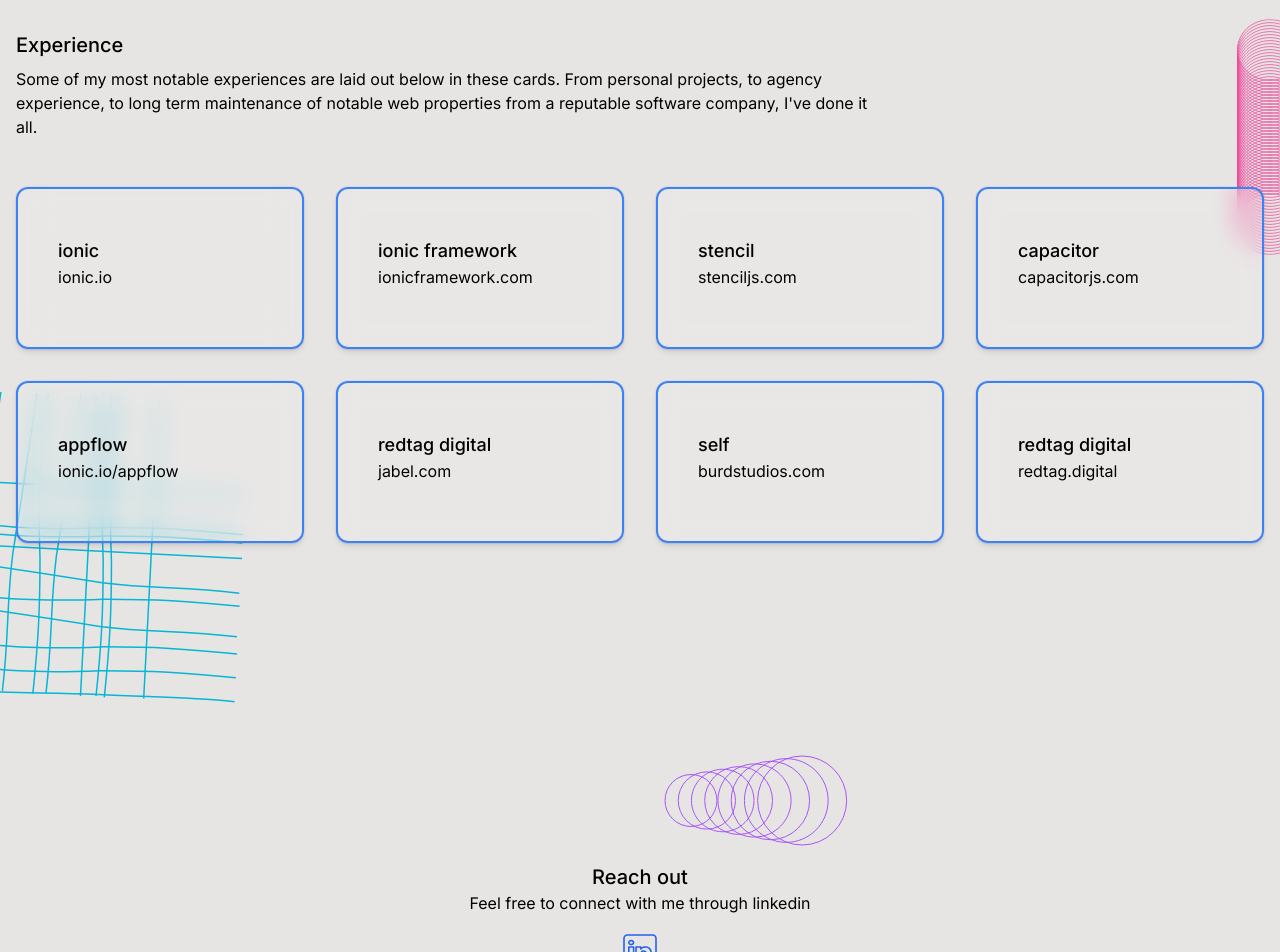
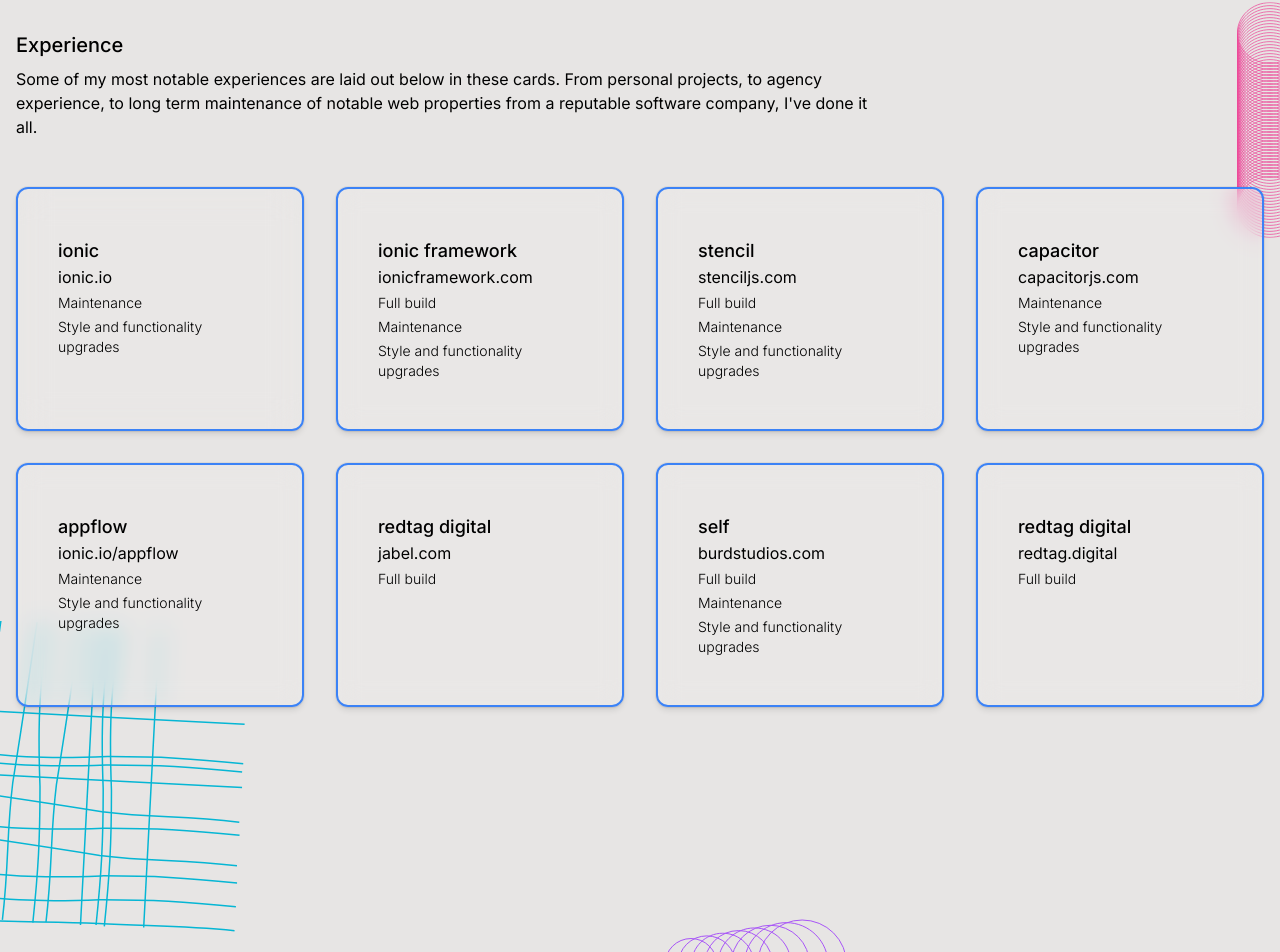
Before and after one commit to johnwheeler-prod/portfolio, a Next.js app: page / in a window 1280 px wide. Shown: the part 849-1801 px from the top of the page. Built offline with nearby package versions, Linux system fonts and the light colour scheme; a web font is replaced by a local one.

Commit message:
chore(updates): add additional descriptions to experience cards

```diff
--- a/src/app/page.tsx
+++ b/src/app/page.tsx
@@ -539,70 +539,120 @@
         </header>
         <div className="grid grid-cols-1 sm:grid-cols-2 md:grid-cols-3 lg:grid-cols-4 gap-8">
           <a
-            className="border-2 border-blue-500 rounded-xl aspect-video bg-white/10 shadow-md ring-1 ring-black/5 px-10 py-12 backdrop-blur-lg relative hover:shadow-lg transition ease-in-out"
+            className="border-2 border-blue-500 rounded-xl bg-white/10 shadow-md ring-1 ring-black/5 px-10 py-12 backdrop-blur-lg relative hover:shadow-lg transition ease-in-out"
             href="https://ionic.io/"
             target="_blank"
           >
             <h3 className="font-medium text-lg">ionic</h3>
             <p>ionic.io</p>
+            <ul>
+              <li>
+                <p className="text-sm font-light mt-1">Maintenance</p>
+                <p className="text-sm font-light mt-1">Style and functionality upgrades</p>
+              </li>
+            </ul>
           </a>
           <a
-            className="border-2 border-blue-500 rounded-xl aspect-video bg-white/10 shadow-md ring-1 ring-black/5 px-10 py-12 backdrop-blur-md relative hover:shadow-lg transition ease-in-out"
+            className="border-2 border-blue-500 rounded-xl bg-white/10 shadow-md ring-1 ring-black/5 px-10 py-12 backdrop-blur-md relative hover:shadow-lg transition ease-in-out"
             href="https://ionicframework.com/"
             target="_blank"
           >
             <h3 className="font-medium text-lg">ionic framework</h3>
             <p>ionicframework.com</p>
+            <ul>
+              <li>
+                <p className="text-sm font-light mt-1">Full build</p>
+                <p className="text-sm font-light mt-1">Maintenance</p>
+                <p className="text-sm font-light mt-1">Style and functionality upgrades</p>
+              </li>
+            </ul>
           </a>
           <a
-            className="border-2 border-blue-500 rounded-xl aspect-video bg-white/10 shadow-md ring-1 ring-black/5 px-10 py-12 backdrop-blur-md relative hover:shadow-lg transition ease-in-out"
+            className="border-2 border-blue-500 rounded-xl bg-white/10 shadow-md ring-1 ring-black/5 px-10 py-12 backdrop-blur-md relative hover:shadow-lg transition ease-in-out"
             href="https://stenciljs.com/"
             target="_blank"
           >
             <h3 className="font-medium text-lg">stencil</h3>
             <p>stenciljs.com</p>
+            <ul>
+              <li>
+                <p className="text-sm font-light mt-1">Full build</p>
+                <p className="text-sm font-light mt-1">Maintenance</p>
+                <p className="text-sm font-light mt-1">Style and functionality upgrades</p>
+              </li>
+            </ul>
           </a>
           <a
-            className="border-2 border-blue-500 rounded-xl aspect-video bg-white/10 shadow-md ring-1 ring-black/5 px-10 py-12 backdrop-blur-md relative hover:shadow-lg transition ease-in-out"
+            className="border-2 border-blue-500 rounded-xl bg-white/10 shadow-md ring-1 ring-black/5 px-10 py-12 backdrop-blur-md relative hover:shadow-lg transition ease-in-out"
             href="https://capacitorjs.com/"
             target="_blank"
           >
             <h3 className="font-medium text-lg">capacitor</h3>
             <p>capacitorjs.com</p>
+            <ul>
+              <li>
+                <p className="text-sm font-light mt-1">Maintenance</p>
+                <p className="text-sm font-light mt-1">Style and functionality upgrades</p>
+              </li>
+            </ul>
           </a>
           <a
-            className="border-2 border-blue-500 rounded-xl aspect-video bg-white/10 shadow-md ring-1 ring-black/5 px-10 py-12 backdrop-blur-md relative hover:shadow-lg transition ease-in-out"
+            className="border-2 border-blue-500 rounded-xl bg-white/10 shadow-md ring-1 ring-black/5 px-10 py-12 backdrop-blur-md relative hover:shadow-lg transition ease-in-out"
             href="https://ionic.io/appflow"
             target="_blank"
           >
             <h3 className="font-medium text-lg">appflow</h3>
             <p>ionic.io/appflow</p>
+            <ul>
+              <li>
+                <p className="text-sm font-light mt-1">Maintenance</p>
+                <p className="text-sm font-light mt-1">Style and functionality upgrades</p>
+              </li>
+            </ul>
           </a>
           <a
-            className="border-2 border-blue-500 rounded-xl aspect-video bg-white/10 shadow-md ring-1 ring-black/5 px-10 py-12 backdrop-blur-md relative hover:shadow-lg transition ease-in-out"
+            className="border-2 border-blue-500 rounded-xl bg-white/10 shadow-md ring-1 ring-black/5 px-10 py-12 backdrop-blur-md relative hover:shadow-lg transition ease-in-out"
             href="https://www.jabel.com/"
             target="_blank"
           >
             <h3 className="font-medium text-lg">redtag digital</h3>
             <p>jabel.com</p>
+            <ul>
+              <li>
+                <p className="text-sm font-light mt-1">Full build</p>
+              </li>
+            </ul>
           </a>
           <a
-            className="border-2 border-blue-500 rounded-xl aspect-video bg-white/10 shadow-md ring-1 ring-black/5 px-10 py-12 backdrop-blur-md relative hover:shadow-lg transition ease-in-out"
+            className="border-2 border-blue-500 rounded-xl bg-white/10 shadow-md ring-1 ring-black/5 px-10 py-12 backdrop-blur-md relative hover:shadow-lg transition ease-in-out"
             href="https://www.burdstudios.com/"
             target="_blank"
           >
             <h3 className="font-medium text-lg">self</h3>
             <p>burdstudios.com</p>
+            <ul>
+              <li>
+                <p className="text-sm font-light mt-1">Full build</p>
+                <p className="text-sm font-light mt-1">Maintenance</p>
+                <p className="text-sm font-light mt-1">Style and functionality upgrades</p>
+              </li>
+            </ul>
           </a>
           <a
-            className="border-2 border-blue-500 rounded-xl aspect-video bg-white/10 shadow-md ring-1 ring-black/5 px-10 py-12 backdrop-blur-md relative hover:shadow-lg transition ease-in-out"
+            className="border-2 border-blue-500 rounded-xl bg-white/10 shadow-md ring-1 ring-black/5 px-10 py-12 backdrop-blur-md relative hover:shadow-lg transition ease-in-out"
             href="https://www.redtag.digital/"
             target="_blank"
           >
             <h3 className="font-medium text-lg">redtag digital</h3>
             <p>redtag.digital</p>
+            <ul>
+              <li>
+                <p className="text-sm font-light mt-1">Full build</p>
+              </li>
+            </ul>
           </a>
         </div>
+
       </div>
     </section>
   );
```
